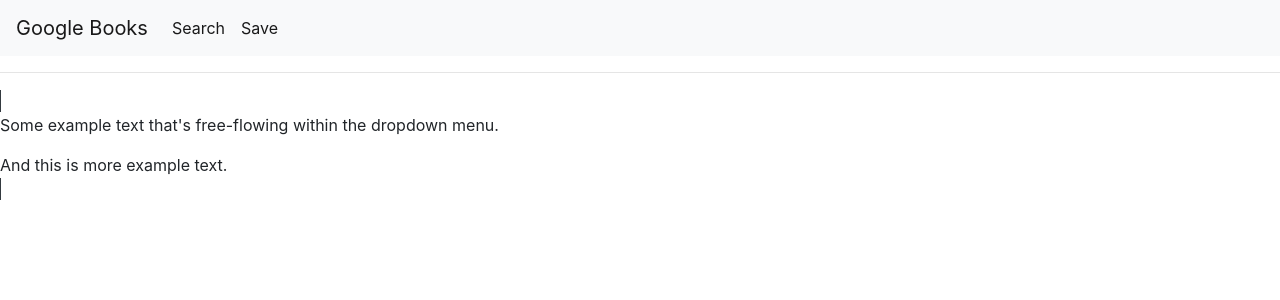
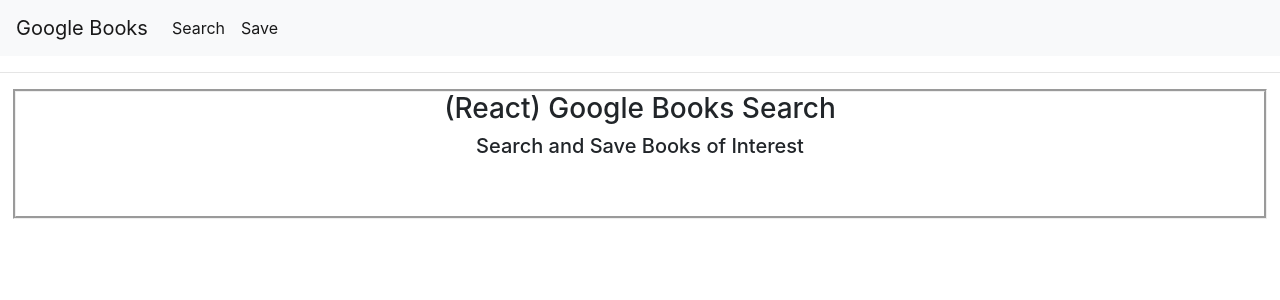
Before and after one commit to beenish-mha/React-Google-Books-Search, a React (Create React App) app in the folder client/: page / in a window 1280 px wide. Shown: the top 300 px of the page. Built offline with nearby package versions, Linux system fonts and the light colour scheme; no server answers.

Commit message:
created header component and style it

```diff
--- a/client/src/App.css
+++ b/client/src/App.css
@@ -2,37 +2,12 @@
   text-align: center;
 }
 
-.App-logo {
-  height: 40vmin;
-  pointer-events: none;
+.hearderDiv {
+  margin-bottom: 50px;
+  text-align: center;
+  border-style: groove;
+  width: 98%;
 }
-
-@media (prefers-reduced-motion: no-preference) {
-  .App-logo {
-    animation: App-logo-spin infinite 20s linear;
-  }
+.headerh5 {
+  padding-bottom: 50px;
 }
-
-.App-header {
-  background-color: #282c34;
-  min-height: 100vh;
-  display: flex;
-  flex-direction: column;
-  align-items: center;
-  justify-content: center;
-  font-size: calc(10px + 2vmin);
-  color: white;
-}
-
-.App-link {
-  color: #61dafb;
-}
-
-@keyframes App-logo-spin {
-  from {
-    transform: rotate(0deg);
-  }
-  to {
-    transform: rotate(360deg);
-  }
-}
--- a/client/src/components/Header.js
+++ b/client/src/components/Header.js
@@ -2,11 +2,9 @@
 
 function Header() {
   return (
-    <div>
-      <span class="border border-dark">
-        <p>Some example text that's free-flowing within the dropdown menu.</p>
-        <p class="mb-0">And this is more example text.</p>
-      </span>
+    <div className="hearderDiv container-fluid">
+      <h3>(React) Google Books Search</h3>
+      <h5 className="headerh5">Search and Save Books of Interest</h5>
     </div>
   );
 }
```
